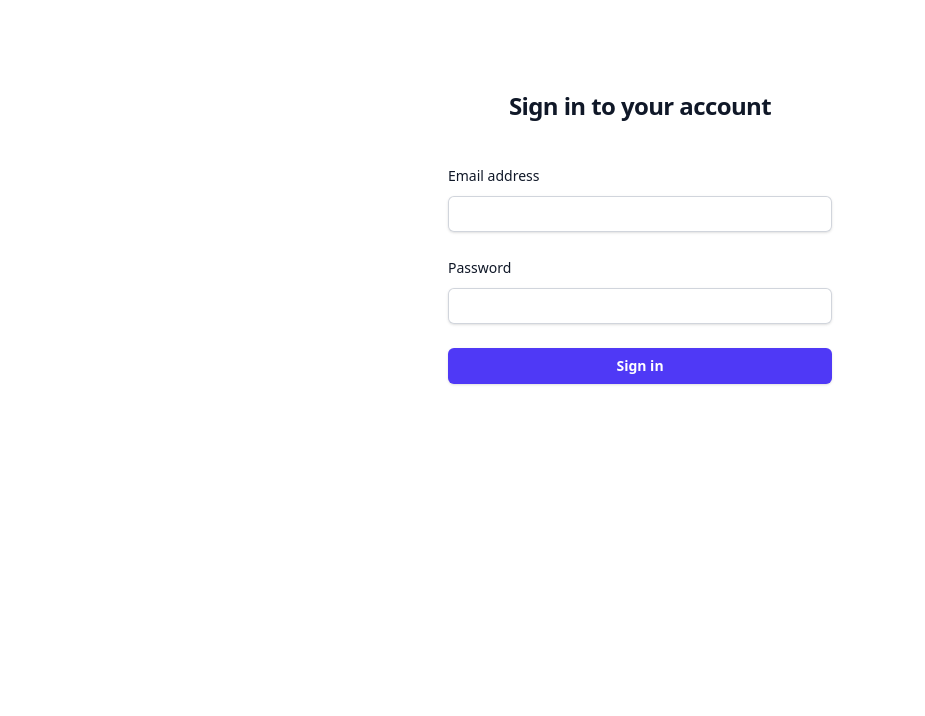
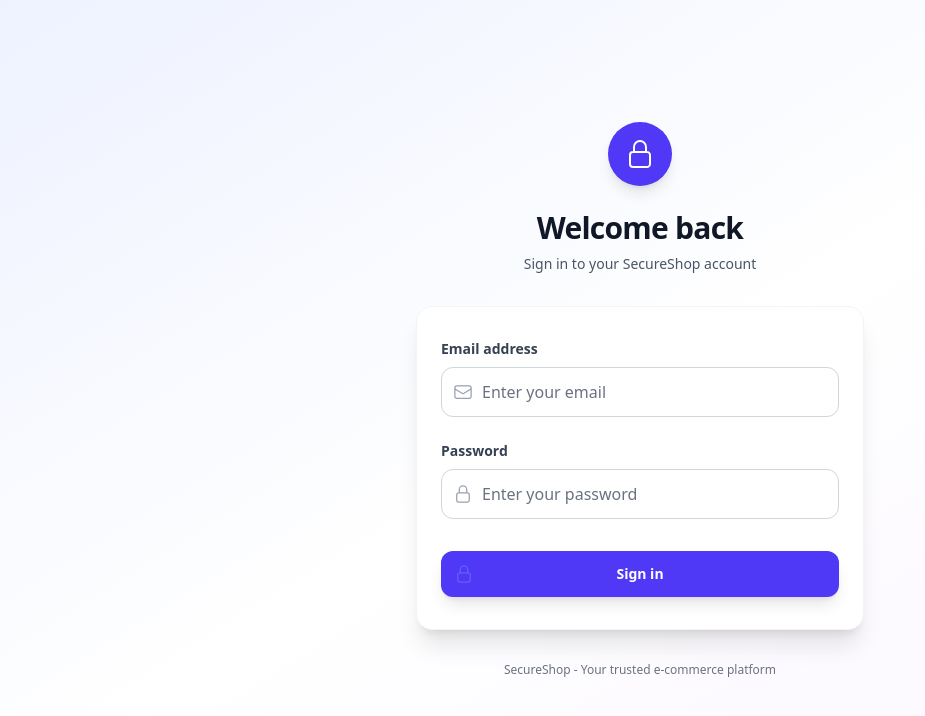
Before and after one commit to TheRealShek/SecureShop, a React (Vite) app in the folder secure-frontend/: page /login in a window 1280 px wide. Shown: the top 716 px of the page, without its empty margins (0-925 px from the left). Built offline with nearby package versions, Linux system fonts and the light colour scheme.

Commit message:
Login Page Css Updated

```diff
--- a/secure-frontend/src/index.css
+++ b/secure-frontend/src/index.css
@@ -18,3 +18,35 @@ body {
 #root {
   min-height: 100vh;
 }
+
+/* Custom animations */
+@keyframes fade-in {
+  from {
+    opacity: 0;
+    transform: translateY(20px);
+  }
+  to {
+    opacity: 1;
+    transform: translateY(0);
+  }
+}
+
+@keyframes shake {
+  0%, 100% {
+    transform: translateX(0);
+  }
+  10%, 30%, 50%, 70%, 90% {
+    transform: translateX(-5px);
+  }
+  20%, 40%, 60%, 80% {
+    transform: translateX(5px);
+  }
+}
+
+.animate-fade-in {
+  animation: fade-in 0.6s ease-out;
+}
+
+.animate-shake {
+  animation: shake 0.5s ease-in-out;
+}
--- a/secure-frontend/src/pages/LoginPage.tsx
+++ b/secure-frontend/src/pages/LoginPage.tsx
@@ -1,6 +1,7 @@
 import { FormEvent, useState, useEffect } from 'react';
 import { useAuth } from '../contexts/AuthContext';
 import { useLocation, useNavigate } from 'react-router-dom';
+import { LockClosedIcon, EnvelopeIcon } from '@heroicons/react/24/outline';
 
 export function LoginPage() {
   const [email, setEmail] = useState('');
@@ -37,33 +38,52 @@ export function LoginPage() {
   // Show loading state while checking authentication
   if (loading) {
     return (
-      <div className="flex min-h-full flex-1 flex-col justify-center items-center px-6 py-12 lg:px-8">
-        <div className="animate-spin rounded-full h-12 w-12 border-b-2 border-indigo-600"></div>
+      <div className="min-h-screen flex items-center justify-center bg-gradient-to-br from-indigo-50 via-white to-purple-50">
+        <div className="text-center">
+          <div className="animate-spin rounded-full h-12 w-12 border-b-2 border-indigo-600 mx-auto"></div>
+          <p className="mt-4 text-gray-600 font-medium">Loading...</p>
+        </div>
       </div>
     );
   }
 
   return (
-    <div className="flex min-h-full flex-1 flex-col justify-center px-6 py-12 lg:px-8">
-      <div className="sm:mx-auto sm:w-full sm:max-w-sm">
-        <h2 className="mt-10 text-center text-2xl font-bold leading-9 tracking-tight text-gray-900">
-          Sign in to your account
+    <div className="min-h-screen flex items-center justify-center bg-gradient-to-br from-indigo-50 via-white to-purple-50 px-4 sm:px-6 lg:px-8">
+      <div className="max-w-md w-full space-y-8 animate-fade-in">
+        {/* Header */}
+        <div className="text-center">
+          <div className="mx-auto h-16 w-16 bg-indigo-600 rounded-full flex items-center justify-center shadow-lg">
+            <LockClosedIcon className="h-8 w-8 text-white" />
+          </div>
+          <h2 className="mt-6 text-3xl font-bold tracking-tight text-gray-900">
+            Welcome back
           </h2>
+          <p className="mt-2 text-sm text-gray-600">
+            Sign in to your SecureShop account
+          </p>
         </div>
 
-      <div className="mt-10 sm:mx-auto sm:w-full sm:max-w-sm">
+        {/* Form Card */}
+        <div className="bg-white py-8 px-6 shadow-xl rounded-2xl border border-gray-100">
           <form className="space-y-6" onSubmit={handleSubmit}>
+            {/* Error Message */}
             {error && (
-            <div className="rounded-md bg-red-50 p-4">
-              <div className="text-sm text-red-700">{error}</div>
+              <div className="rounded-lg bg-red-50 border border-red-200 p-4 animate-shake">
+                <div className="flex">
+                  <div className="text-sm text-red-700 font-medium">{error}</div>
+                </div>
               </div>
             )}
 
+            {/* Email Field */}
             <div>
-            <label htmlFor="email" className="block text-sm font-medium leading-6 text-gray-900">
+              <label htmlFor="email" className="block text-sm font-semibold text-gray-700 mb-2">
                 Email address
               </label>
-            <div className="mt-2">
+              <div className="relative">
+                <div className="absolute inset-y-0 left-0 pl-3 flex items-center pointer-events-none">
+                  <EnvelopeIcon className="h-5 w-5 text-gray-400" />
+                </div>
                 <input
                   id="email"
                   name="email"
@@ -72,16 +92,21 @@ export function LoginPage() {
                   required
                   value={email}
                   onChange={(e) => setEmail(e.target.value)}
-                className="block w-full rounded-md border-0 py-1.5 text-gray-900 shadow-sm ring-1 ring-inset ring-gray-300 placeholder:text-gray-400 focus:ring-2 focus:ring-inset focus:ring-indigo-600 sm:text-sm sm:leading-6"
+                  className="block w-full pl-10 pr-3 py-3 border border-gray-300 rounded-xl text-gray-900 placeholder-gray-500 focus:outline-none focus:ring-2 focus:ring-indigo-500 focus:border-transparent transition-all duration-200 hover:border-gray-400"
+                  placeholder="Enter your email"
                 />
               </div>
             </div>
 
+            {/* Password Field */}
             <div>
-            <label htmlFor="password" className="block text-sm font-medium leading-6 text-gray-900">
+              <label htmlFor="password" className="block text-sm font-semibold text-gray-700 mb-2">
                 Password
               </label>
-            <div className="mt-2">
+              <div className="relative">
+                <div className="absolute inset-y-0 left-0 pl-3 flex items-center pointer-events-none">
+                  <LockClosedIcon className="h-5 w-5 text-gray-400" />
+                </div>
                 <input
                   id="password"
                   name="password"
@@ -90,21 +115,35 @@ export function LoginPage() {
                   required
                   value={password}
                   onChange={(e) => setPassword(e.target.value)}
-                className="block w-full rounded-md border-0 py-1.5 text-gray-900 shadow-sm ring-1 ring-inset ring-gray-300 placeholder:text-gray-400 focus:ring-2 focus:ring-inset focus:ring-indigo-600 sm:text-sm sm:leading-6"
+                  className="block w-full pl-10 pr-3 py-3 border border-gray-300 rounded-xl text-gray-900 placeholder-gray-500 focus:outline-none focus:ring-2 focus:ring-indigo-500 focus:border-transparent transition-all duration-200 hover:border-gray-400"
+                  placeholder="Enter your password"
                 />
               </div>
             </div>
 
-          <div>
+            {/* Submit Button */}
+            <div className="pt-2">
               <button
                 type="submit"
-              className="flex w-full justify-center rounded-md bg-indigo-600 px-3 py-1.5 text-sm font-semibold leading-6 text-white shadow-sm hover:bg-indigo-500 focus-visible:outline-2 focus-visible:outline-offset-2 focus-visible:outline-indigo-600"
+                disabled={loading}
+                className="group relative w-full flex justify-center py-3 px-4 border border-transparent text-sm font-semibold rounded-xl text-white bg-indigo-600 hover:bg-indigo-700 focus:outline-none focus:ring-2 focus:ring-offset-2 focus:ring-indigo-500 disabled:opacity-50 disabled:cursor-not-allowed transition-all duration-200 transform hover:scale-[1.02] active:scale-[0.98] shadow-lg hover:shadow-xl"
               >
-              Sign in
+                <span className="absolute left-0 inset-y-0 flex items-center pl-3">
+                  <LockClosedIcon className="h-5 w-5 text-indigo-500 group-hover:text-indigo-400 transition-colors duration-200" />
+                </span>
+                {loading ? 'Signing in...' : 'Sign in'}
               </button>
             </div>
           </form>
         </div>
+
+        {/* Footer */}
+        <div className="text-center">
+          <p className="text-xs text-gray-500">
+            SecureShop - Your trusted e-commerce platform
+          </p>
+        </div>
+      </div>
     </div>
   );
 }
```
Also changed, not shown: secure-frontend/src/components/RootRedirect.tsx (line endings or trailing spaces), 1 other file (tests, documents, lock files or other folders). Lines whose indentation alone changed are shown as unchanged.
